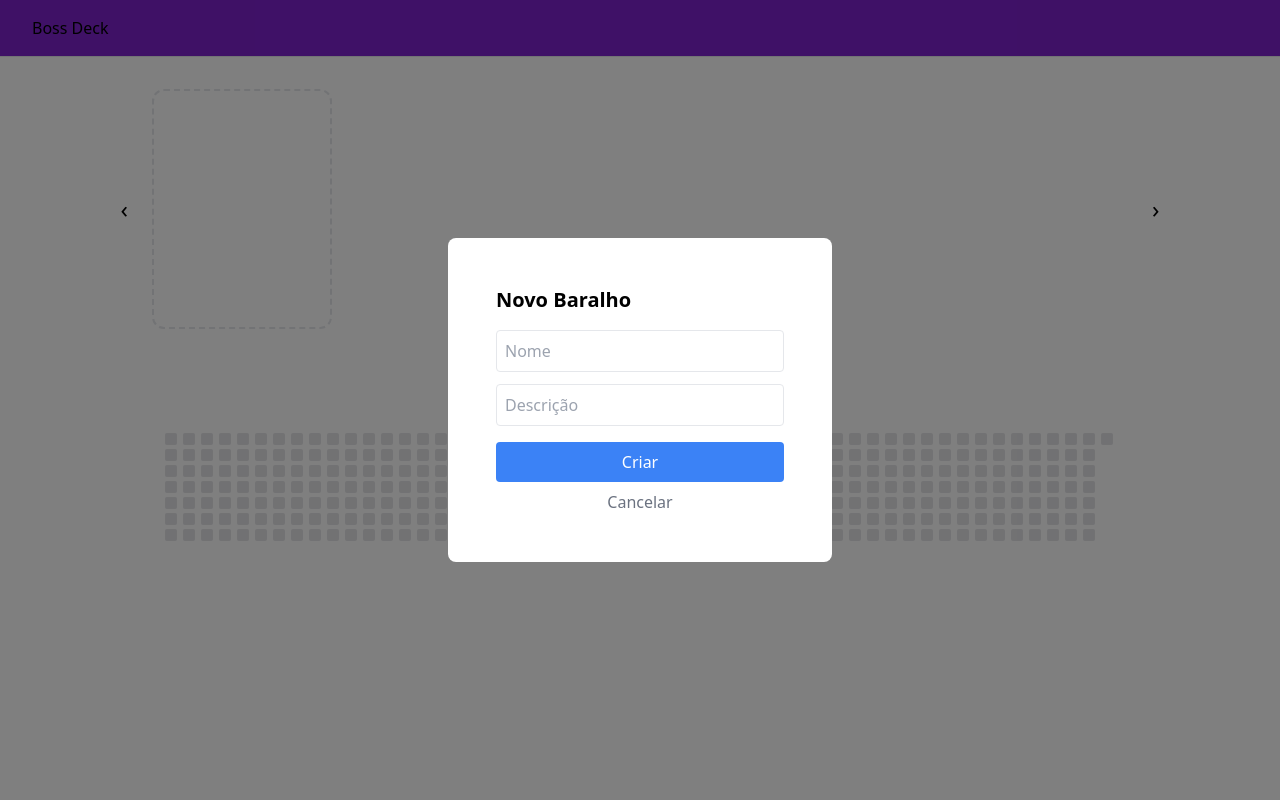
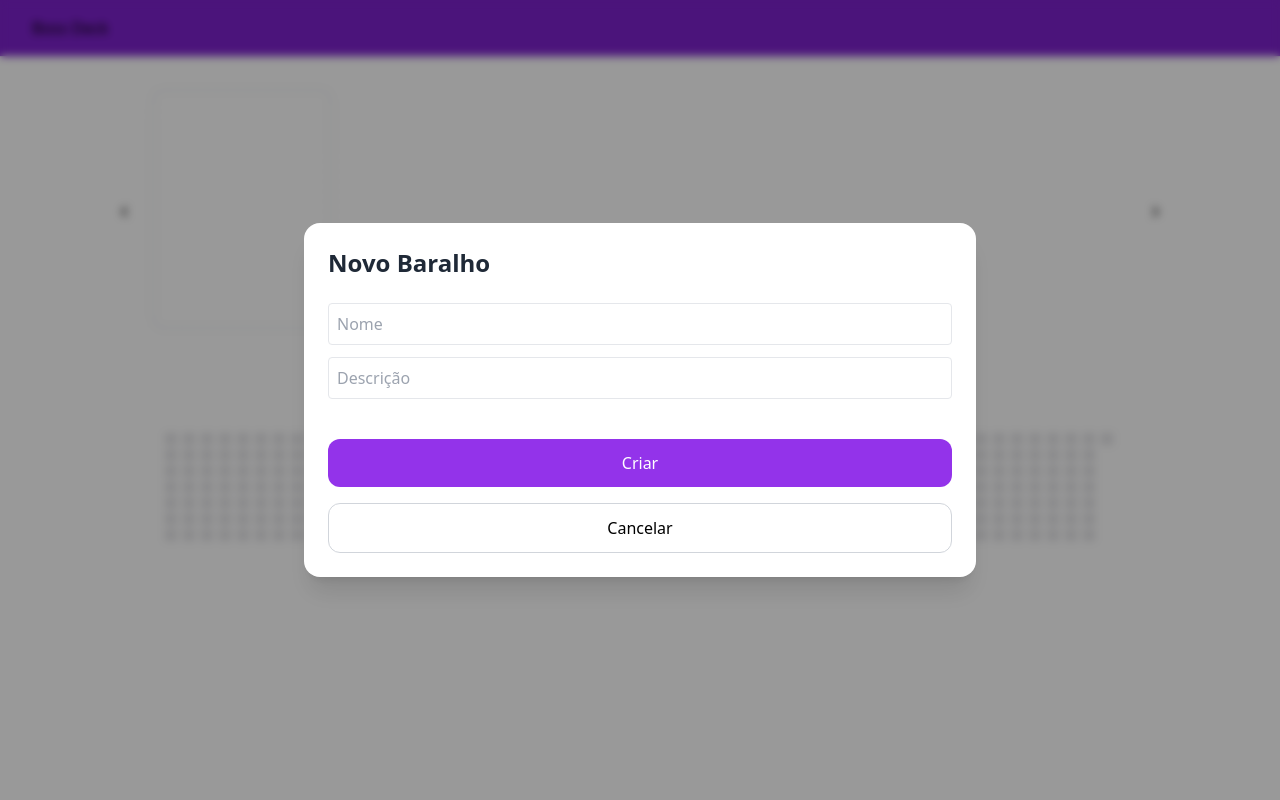
Before and after one commit to italoEng/boss_deck, a Flask app: page / in a window 1280 px wide, after a click on "Novo Deck". Run offline with Flask 3, Linux system fonts and the light colour scheme; data that the repository does not hold is empty; parts of the project's set-up code (start-up, migrations or seed data) failed here and were passed over; some libraries are stand-ins or nearby versions.

Commit message:
modal homepage

```diff
--- a/app/deck/routes.py
+++ b/app/deck/routes.py
@@ -92,7 +92,7 @@ def import_cards(deck_id):
         reader = csv.DictReader(io.StringIO(content))
         cards_list = []
         for row in reader:
-            if row.get("front") and row.get("back"):
+            if row.get("front") or row.get("frente") and row.get("back") or row.get("verso"):
                 cards_list.append({
                     "front": row["front"],
                     "back": row["back"],
--- a/app/templates/homepage.html
+++ b/app/templates/homepage.html
@@ -114,30 +114,59 @@
         <div id="heatmap" class="flex gap-1"></div>
     </div>
 
-    <div id="modal" class="hidden fixed inset-0 bg-black bg-opacity-50 flex items-center justify-center">
-        <div class="bg-white rounded-lg p-12 w-96">
-            <h2 class="font-bold text-xl mb-4">Novo Baralho</h2>
+    <div id="modal" class="hidden fixed inset-0 bg-black/40 backdrop-blur-sm flex items-center justify-center z-50">
+        <div class="bg-white w-full max-w-2xl rounded-2xl shadow-xl p-6">
+            <h2 class="text-2xl font-bold text-gray-800 mb-6">Novo Baralho</h2>
             <form action="/decks/new" method="POST">
                 <input type="text" name="name" placeholder="Nome" class="border w-full p-2 rounded mb-3">
                 <input type="text" name="description" placeholder="Descrição" class="border w-full p-2 rounded mb-4">
-                <button type="submit" class="bg-blue-500 text-white px-4 py-2 rounded w-full">Criar</button>
+
+                <div class="mt-6 flex flex-col gap-2">
+                    <button type="submit"
+                        class="bg-purple-600 hover:bg-purple-700 text-white
+                        font-medium py-3 rounded-xl transition">
+                        Criar
+                    </button>
+                </div>
+
             </form>
-            <button onclick="document.getElementById('modal').classList.add('hidden')"
-                    class="mt-2 text-gray-500 w-full text-center">Cancelar</button>
+
+            <div class="mt-4 flex flex-col gap-2">
+                <button onclick="document.getElementById('modal').classList.add('hidden')"
+                    class="border border-gray-300 hover:bg-gray-100 py-3 rounded-xl transition">
+                    Cancelar
+                </button>
+            </div>
+
+
         </div>
     </div>
 
 
-    <div id="modal-edit" class="hidden fixed inset-0 bg-black bg-opacity-50 flex items-center justify-center">
-        <div class="bg-white rounded-lg p-12 w-96">
-            <h2 class="font-bold text-xl mb-4">Editar Baralho</h2>
+    <div id="modal-edit" class="hidden fixed inset-0 bg-black/40 backdrop-blur-sm flex items-center justify-center z-50">
+        <div class="bg-white w-full max-w-2xl rounded-2xl shadow-xl p-6">
+            <h2 class="text-2xl font-bold text-gray-800 mb-6">Editar Baralho</h2>
+
             <form id="form-edit" method="POST">
+
                 <input type="text" id="edit-name" name="name" placeholder="Nome" class="border w-full p-2 rounded mb-3">
                 <input type="text" id="edit-description" name="description" placeholder="Descrição" class="border w-full p-2 rounded mb-4">
-                <button type="submit" class="bg-blue-500 text-white px-4 py-2 rounded w-full">Salvar</button>
+
+                <div class="mt-6 flex flex-col gap-2">
+                    <button type="submit"
+                        class="bg-purple-600 hover:bg-purple-700 text-white
+                        font-medium py-3 rounded-xl transition">
+                        Salvar
+                    </button>
+                </div>
             </form>
-            <button onclick="document.getElementById('modal-edit').classList.add('hidden')"
-                    class="mt-2 text-gray-500 w-full text-center">Cancelar</button>
+
+            <div class="mt-4 flex flex-col gap-2">
+                <button onclick="document.getElementById('modal-edit').classList.add('hidden')"
+                    class="border border-gray-300 hover:bg-gray-100 py-3 rounded-xl transition">
+                    Cancelar
+                </button>
+            </div>
         </div>
     </div>
 
```
